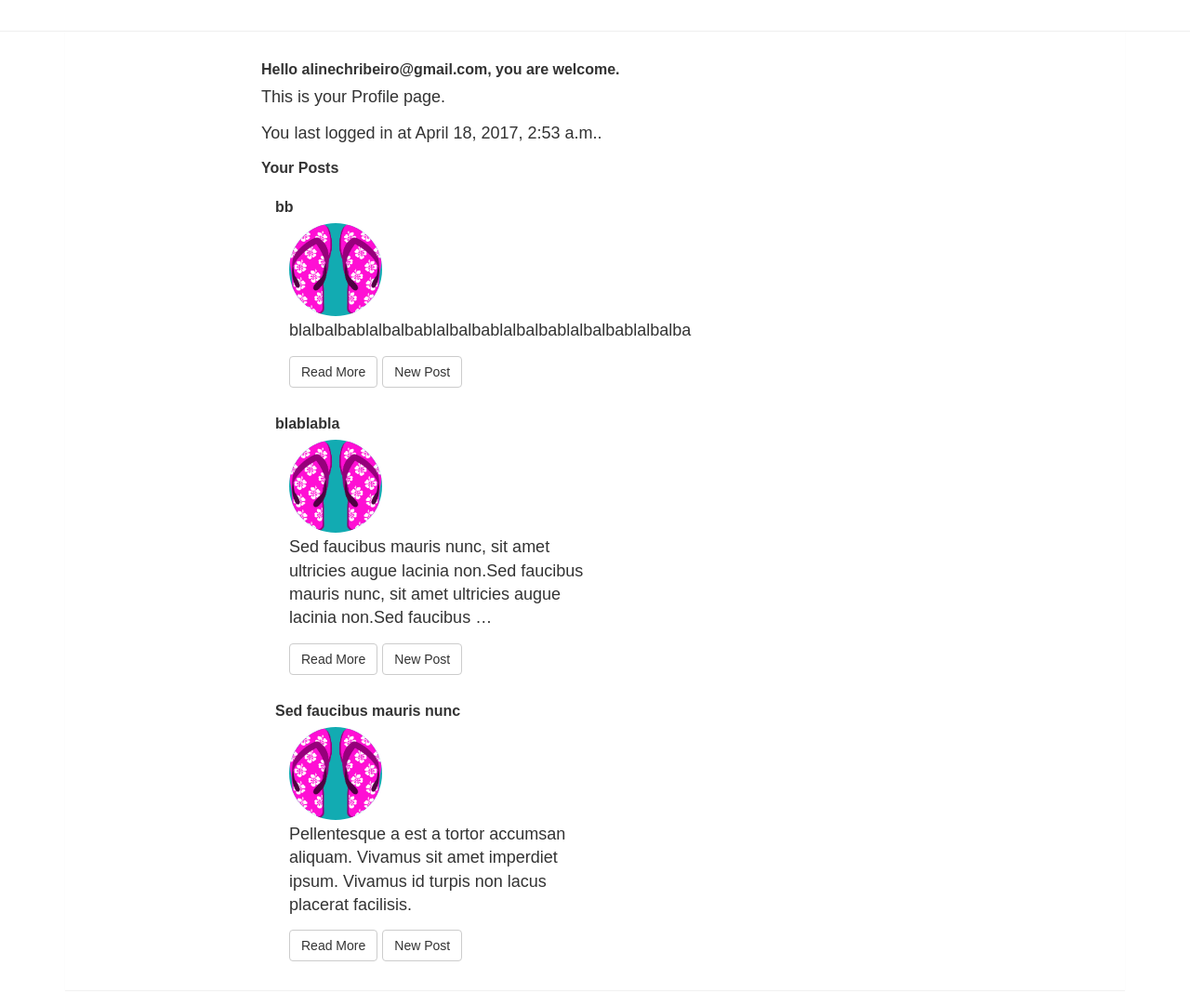
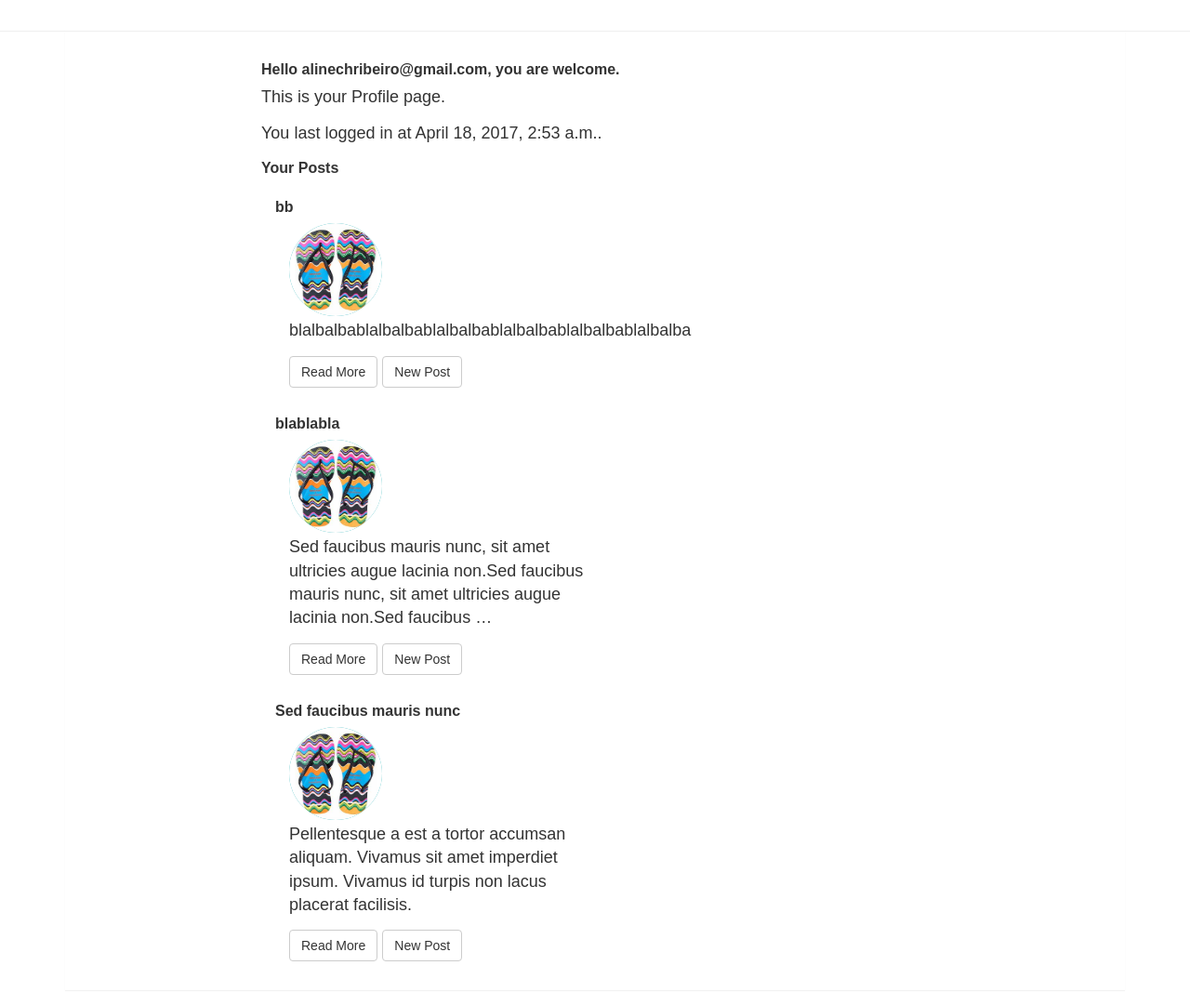
Before and after one commit to Code-Institute-Submissions/Stream3-GIT, a Django app: page /profile/ in a window 1280 px wide. Shown: the part 398-1479 px from the top of the page at 93% size. Run offline with Django 3.2, Linux system fonts and the light colour scheme; a user stored in the database is signed in; data comes from the database, SQL or seed files in the repository; parts of the project's set-up code (start-up, migrations or seed data) failed here and were passed over; some libraries are stand-ins or nearby versions.

Commit message:
work it better

```diff
--- a/templates/profile.html
+++ b/templates/profile.html
@@ -21,8 +21,7 @@
                                         <div class="col-md-10 col-sm-9 col-lg-8">
                                             <h2>{{ post.title }}</h2>
                                                 <div class="col-xs-9">
-                                                <img src="{% static 'media/flip1.png' %}" style="width:100px; height: 100px; background-color: #12ABB2; color: #ffffff;" class="img-circle">
-
+                                                <img src="{% static 'media/flip2.jpeg' %}" style="width:100px; height: 100px; background-color: #12ABB2; color: #ffffff;" class="img-circle">
                                                     <p>{{ post.content|truncatewords:20 }}</p>
                                                     <p>
                                                         <button class="btn btn-default" onclick="location.href='/blog/{{ post.id }}'">Read
```
